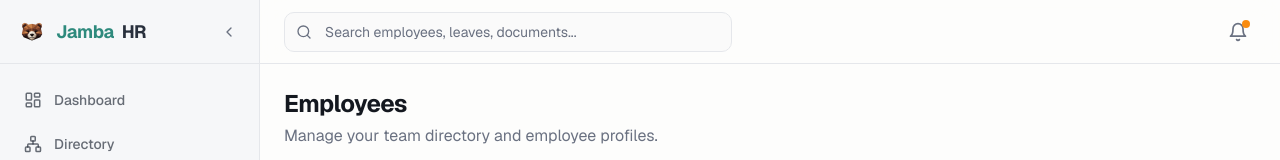
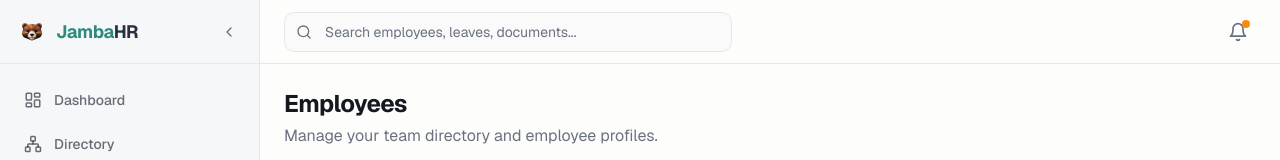
Before and after one commit to amolgupta007/hrme, a Next.js app: page /dashboard/employees in a window 1280 px wide. Shown: the top 160 px of the page. Built offline with nearby package versions, Linux system fonts and the light colour scheme; no server answers.

Commit message:
Fix JambaHR logo: keep brand name together without gap

```diff
--- a/src/app/page.tsx
+++ b/src/app/page.tsx
@@ -42,7 +42,7 @@ export default function HomePage() {
         <div className="mx-auto flex h-16 max-w-6xl items-center justify-between px-6">
           <Link href="/" className="flex items-center gap-2 text-xl font-bold tracking-tight">
             <Image src="/Jamba.png" alt="JambaHR" width={32} height={32} className="rounded-md" />
-            <span className="text-primary">Jamba</span>HR
+            <span><span className="text-primary">Jamba</span>HR</span>
           </Link>
           <div className="flex items-center gap-4">
             <Link
--- a/src/components/layout/sidebar.tsx
+++ b/src/components/layout/sidebar.tsx
@@ -72,8 +72,7 @@ export function Sidebar({ badges, role }: { badges: PendingCounts; role: UserRol
         ) : (
           <Link href="/dashboard" className="flex items-center gap-2 text-lg font-bold tracking-tight">
             <Image src="/Jamba.png" alt="JambaHR" width={32} height={32} className="rounded-md" />
-            <span className="text-primary">Jamba</span>
-            <span className="text-sidebar-foreground">HR</span>
+            <span><span className="text-primary">Jamba</span><span className="text-sidebar-foreground">HR</span></span>
           </Link>
         )}
         <button
```
